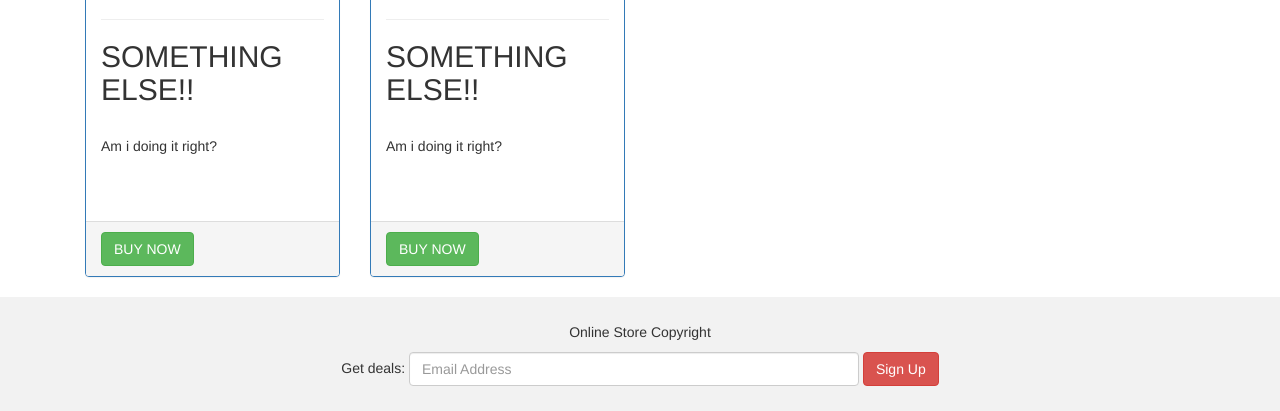
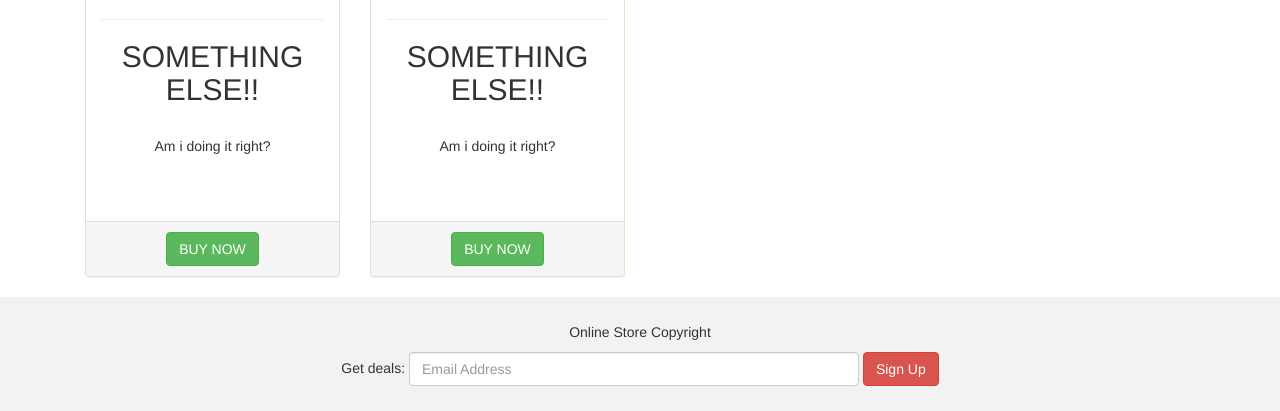
Before and after one commit to henriits/Shopping, a Django app: page / in a window 1280 px wide. Shown: the part 1090-1501 px from the top of the page. Run offline with Django 4.2, Linux system fonts and the light colour scheme; some libraries are stand-ins or nearby versions.

```diff
--- a/templates/home.html
+++ b/templates/home.html
@@ -9,7 +9,7 @@
         <div class="row">
             {% for entry in cart_entries %}
             <div class="col-sm-4">
-                <div class="panel panel-primary">
+                <div class="panel panel-success text-center">
                     <div class="panel-heading">%%% SALE %%%</div>
 
                     <div class="panel-body">
@@ -25,7 +25,7 @@
                         <br><br>
                     </div>
 
-                    <div class="panel-footer"><button type="button" class="btn btn-success">BUY NOW</button> </div>
+                    <div class="panel-footer"><button type="button" class="btn btn-success ">BUY NOW</button> </div>
                 </div>
             </div>
             {% endfor %}
```
